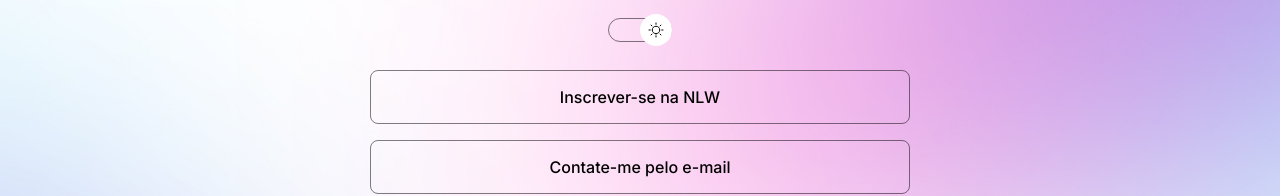
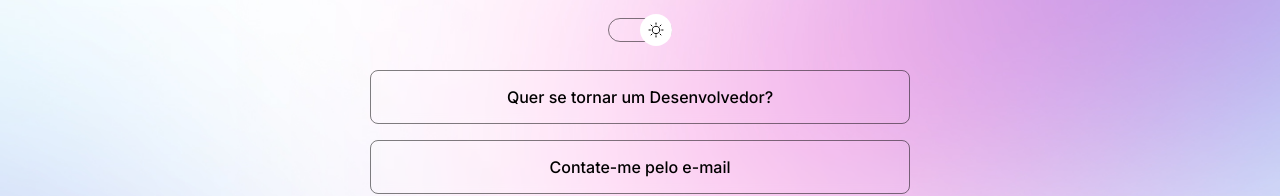
Before and after one commit to Anderson-Kolassa/Dev-Links, a plain HTML site: page index.html in a window 1280 px wide. Shown: the part 237-433 px from the top of the page. Drawn offline with nearby package versions, Linux system fonts and the light colour scheme.

Commit message:
changing the link text

```diff
--- a/index.html
+++ b/index.html
@@ -22,7 +22,7 @@
         <ul>
 
             <li>
-                <a href="#" target="_blank">Inscrever-se na NLW</a>
+                <a href="#" target="_blank">Quer se tornar um Desenvolvedor?</a>
             </li>
 
 
```
